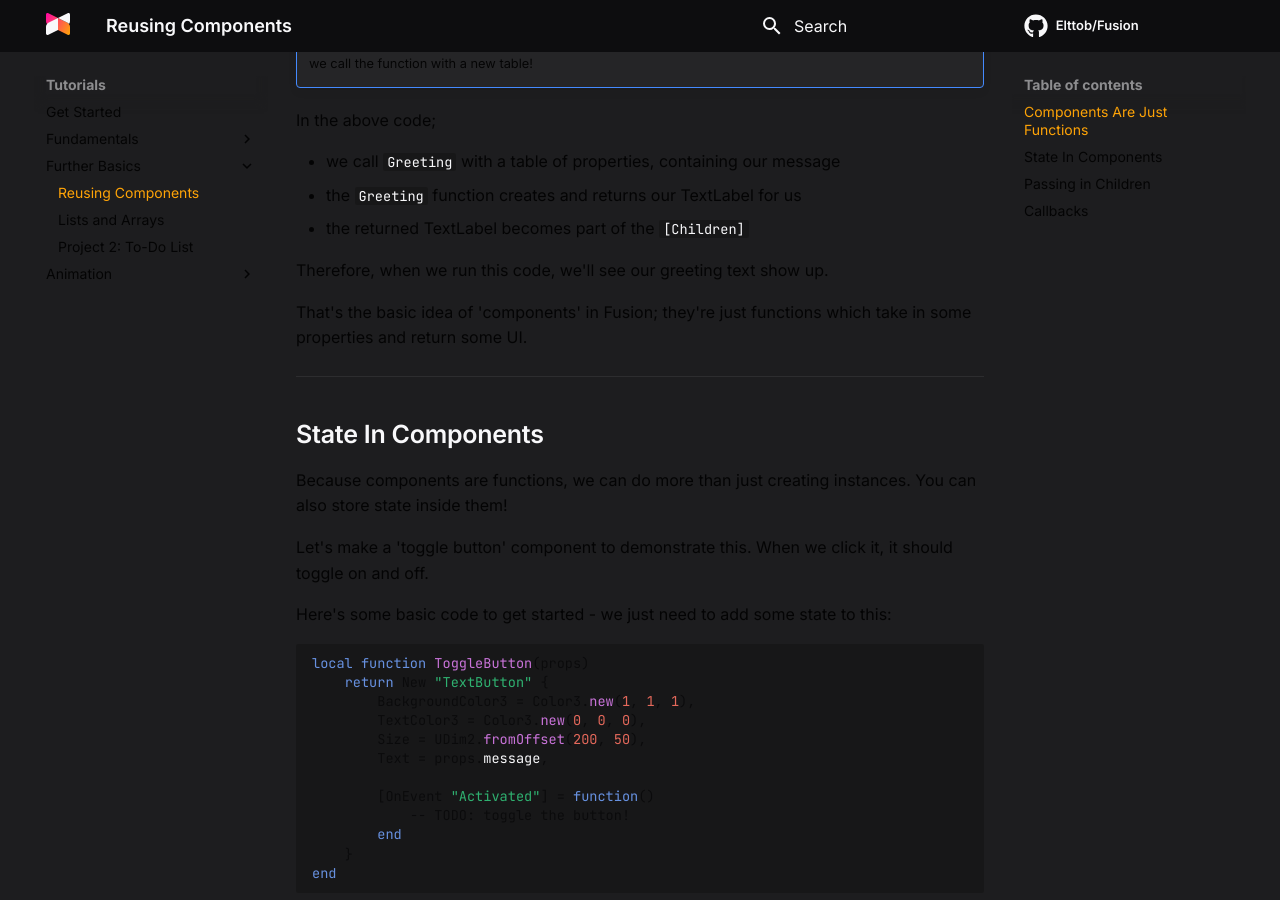
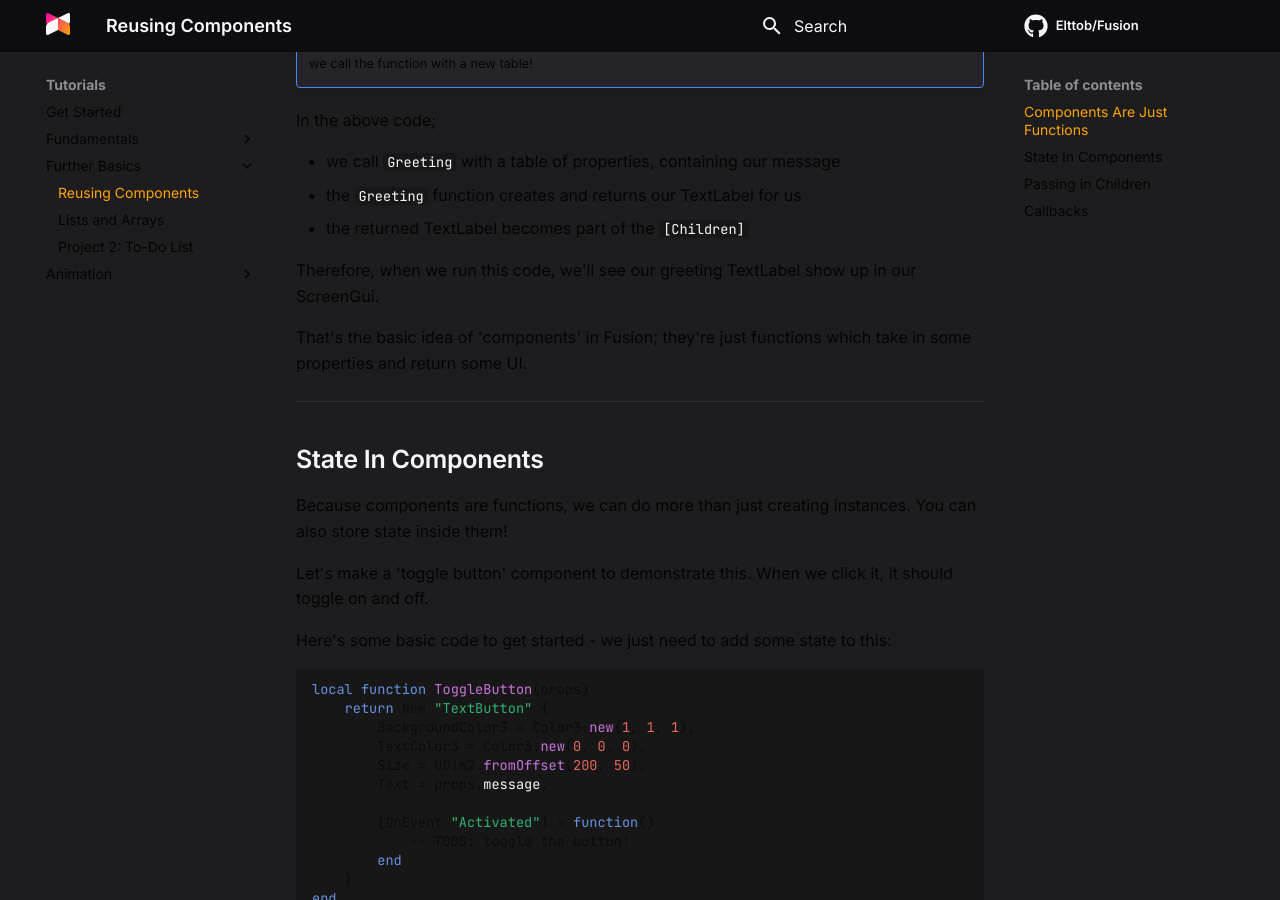
Before and after one commit to dphfox/Fusion, an MkDocs documentation site: the page built from docs/tutorials/further-basics/reusing-components.md, in a window 1280 px wide and 900 px high, scrolled down 1540 px. Built offline with MkDocs 1.6.1 and Material for MkDocs 9.7.7, drawn with Linux system fonts in a browser that asks for light colours; comment, search, counter and statistics services are not loaded.

Commit message:
Clarify sentence in Reusing Components

```diff
--- a/docs/tutorials/further-basics/reusing-components.md
+++ b/docs/tutorials/further-basics/reusing-components.md
@@ -74,7 +74,8 @@ In the above code;
 - the `Greeting` function creates and returns our TextLabel for us
 - the returned TextLabel becomes part of the `[Children]`
 
-Therefore, when we run this code, we'll see our greeting text show up.
+Therefore, when we run this code, we'll see our greeting TextLabel show up in
+our ScreenGui.
 
 That's the basic idea of 'components' in Fusion; they're just functions which
 take in some properties and return some UI.
```
